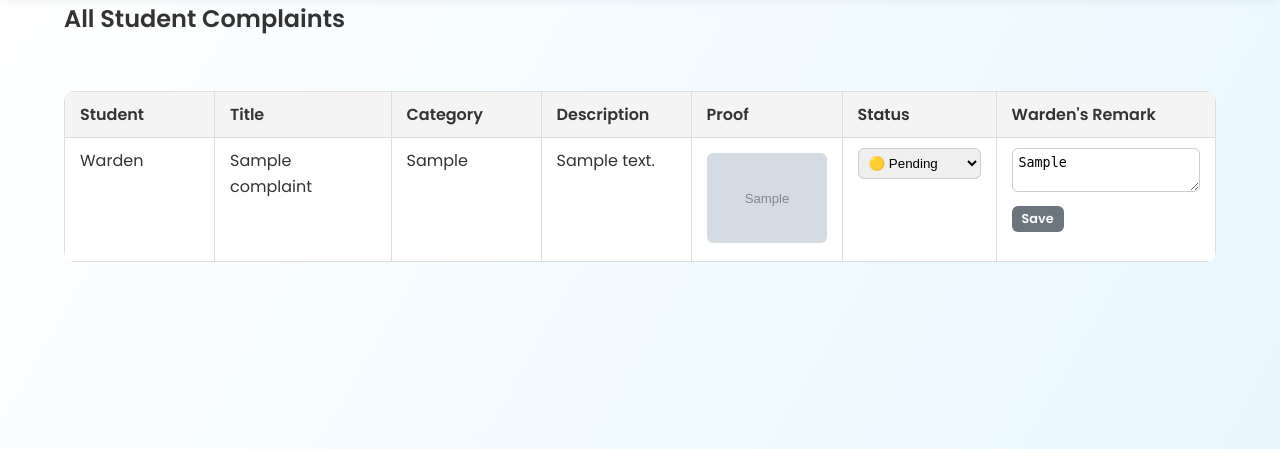
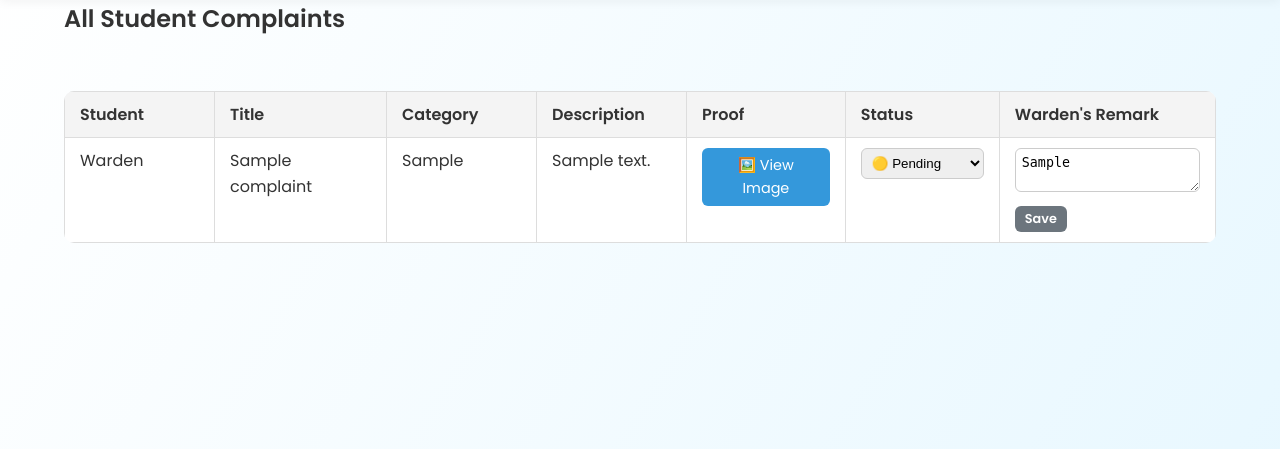
Before and after one commit to nikhilcollege91-netizen/hostel-complaint-system, a Flask app: page /warden/dashboard in a window 1280 px wide. Shown: the part 70-519 px from the top of the page. Run offline with Flask 3, Linux system fonts and the light colour scheme; the visitor is signed in with stand-in values (Sample User, id 1); data comes from the database, SQL or seed files in the repository; tables that the repository leaves empty hold one stand-in row (values such as "Sample post"); grey boxes marked "Sample" are stand-in pictures.

Commit message:
Update warden_dashboard.html

```diff
--- a/templates/warden_dashboard.html
+++ b/templates/warden_dashboard.html
@@ -41,34 +41,33 @@
                         <td>{{ complaint.category }}</td>
                         <td style="max-width: 200px; word-wrap: break-word;">{{ complaint.description }}</td>
 
+                        <!-- PROOF BUTTONS (Improved Design) -->
                         <td style="text-align: center;">
                             {% if complaint.proof_file %}
                                 {% set ext = complaint.proof_file.split('.')[-1].lower() %}
 
                                 {% if ext in ['png', 'jpg', 'jpeg', 'gif'] %}
-                                    <a href="{{ url_for('uploaded_file', filename=complaint.proof_file) }}" target="_blank">
-                                        <img src="{{ url_for('uploaded_file', filename=complaint.proof_file) }}"
-                                             alt="Proof Image"
-                                             width="120"
-                                             style="border-radius:6px; margin-top:5px; transition: transform 0.2s;"
-                                             onmouseover="this.style.transform='scale(1.2)'"
-                                             onmouseout="this.style.transform='scale(1)'">
-                                    </a>
+                                    <a href="{{ url_for('uploaded_file', filename=complaint.proof_file) }}"
+                                       target="_blank" class="proof-btn img-btn">🖼️ View Image</a>
 
                                 {% elif ext in ['mp4', 'mov'] %}
-                                    <a href="{{ url_for('uploaded_file', filename=complaint.proof_file) }}" target="_blank">🎥 View Video</a>
+                                    <a href="{{ url_for('uploaded_file', filename=complaint.proof_file) }}"
+                                       target="_blank" class="proof-btn video-btn">🎥 Watch Video</a>
 
                                 {% elif ext in ['mp3', 'wav'] %}
-                                    <a href="{{ url_for('uploaded_file', filename=complaint.proof_file) }}" target="_blank">🎧 Listen Audio</a>
+                                    <a href="{{ url_for('uploaded_file', filename=complaint.proof_file) }}"
+                                       target="_blank" class="proof-btn audio-btn">🎧 Play Audio</a>
 
                                 {% else %}
-                                    <a href="{{ url_for('uploaded_file', filename=complaint.proof_file) }}" target="_blank">View</a>
+                                    <a href="{{ url_for('uploaded_file', filename=complaint.proof_file) }}"
+                                       target="_blank" class="proof-btn doc-btn">📄 View File</a>
                                 {% endif %}
                             {% else %}
-                                N/A
+                                <span style="color:#999;">N/A</span>
                             {% endif %}
                         </td>
 
+                        <!-- STATUS -->
                         <td>
                             <form action="{{ url_for('update_status', id=complaint.id) }}" method="POST">
                                 <select name="status" onchange="this.form.submit()"
@@ -80,6 +79,7 @@
                             </form>
                         </td>
 
+                        <!-- REMARK -->
                         <td style="min-width: 200px;">
                             <form action="{{ url_for('add_remark', id=complaint.id) }}" method="POST" class="remark-form" style="display: flex; flex-direction: column; gap: 6px;">
                                 <textarea name="remark" rows="2" placeholder="Add a remark..."
@@ -95,6 +95,7 @@
     </div>
 </div>
 
+<!-- ================= STYLES ================= -->
 <style>
     .complaint-table th, .complaint-table td {
         padding: 10px 15px;
@@ -108,5 +109,25 @@
     .complaint-table tr:hover {
         background-color: #f9fafc;
     }
+
+    /* Proof Buttons */
+    .proof-btn {
+        display: inline-block;
+        padding: 6px 12px;
+        border-radius: 6px;
+        font-size: 0.9rem;
+        font-weight: 500;
+        text-decoration: none;
+        color: white;
+        transition: all 0.2s ease;
+    }
+    .proof-btn:hover {
+        opacity: 0.9;
+        transform: scale(1.05);
+    }
+    .img-btn  { background-color: #3498db; }  /* Blue - Image */
+    .video-btn{ background-color: #e67e22; }  /* Orange - Video */
+    .audio-btn{ background-color: #9b59b6; }  /* Purple - Audio */
+    .doc-btn  { background-color: #16a085; }  /* Teal - Other File */
 </style>
 {% endblock %}
```
